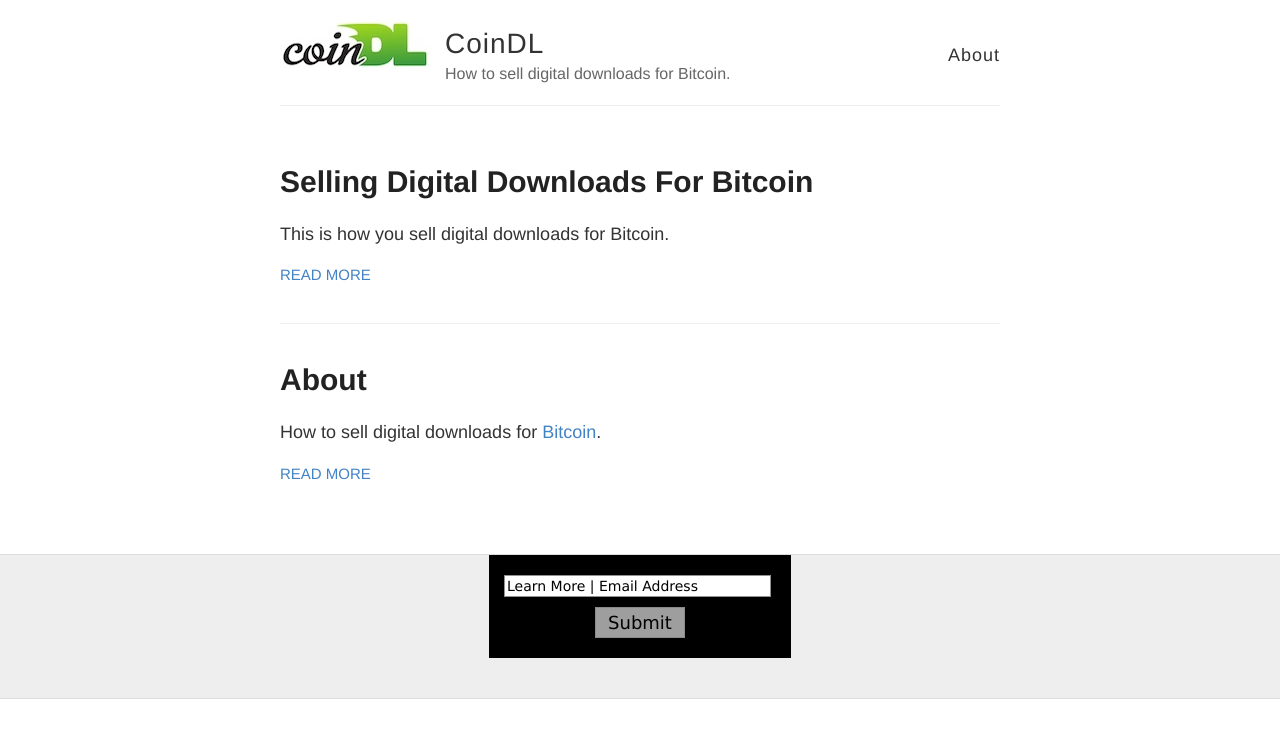
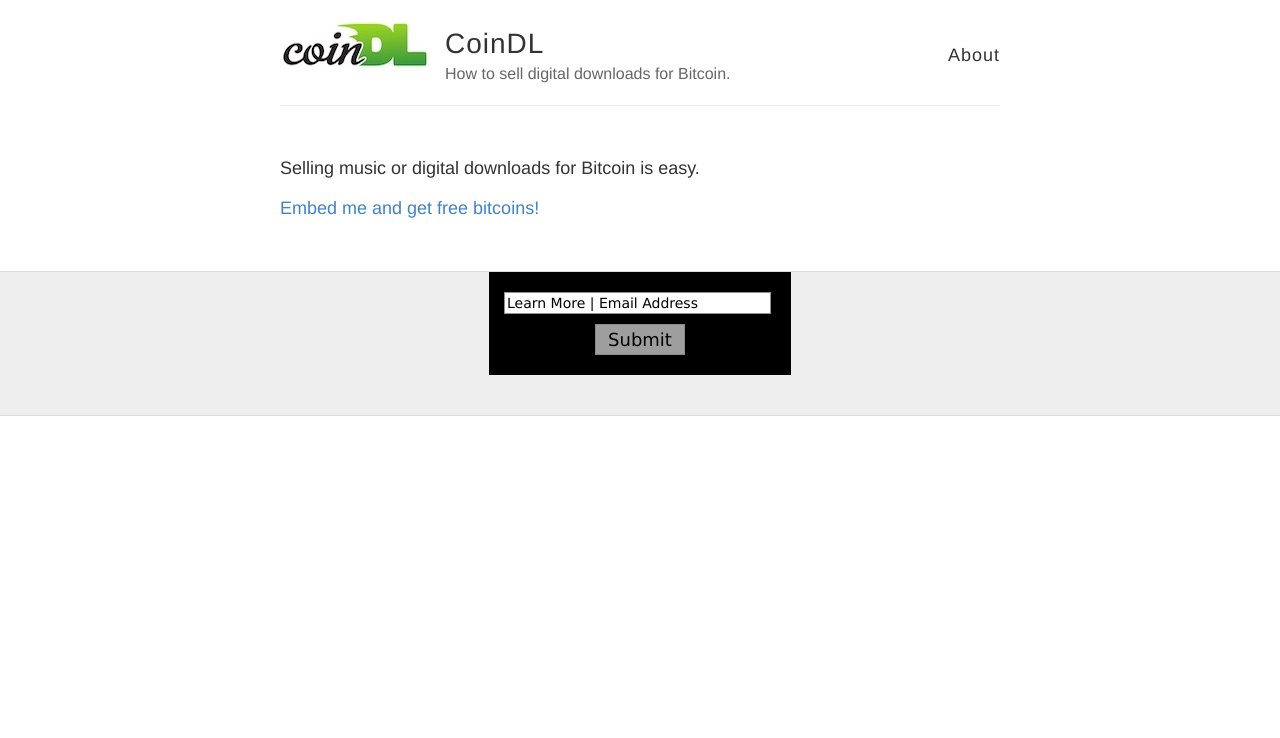
Before and after one commit to kripikroli/coindl_development, a Jekyll site: the page built from index.html, in a window 1280 px wide. Shown: the top 738 px of the page. Built offline with Jekyll 4.4.1, drawn with Linux system fonts in a browser that asks for light colours; Markdown is read by kramdown in place of the engine named in the settings; a script that is not in the unit is left out; grey boxes are pictures that could not be loaded.

Commit message:
Homepage

```diff
--- a/index.html
+++ b/index.html
@@ -2,17 +2,6 @@
 layout: default
 ---
 
-<div class="posts">
-  {% for post in site.posts %}
-    <article class="post">
-
-      <h1><a href="{{ site.baseurl }}{{ post.url }}">{{ post.title }}</a></h1>
-
-      <div class="entry">
-        {{ post.excerpt }}
-      </div>
-
-      <a href="{{ site.baseurl }}{{ post.url }}" class="read-more">Read More</a>
-    </article>
-  {% endfor %}
-</div>
+Selling music or digital downloads for Bitcoin is easy.
+<p>
+          {% include widget_price.html %}
```
